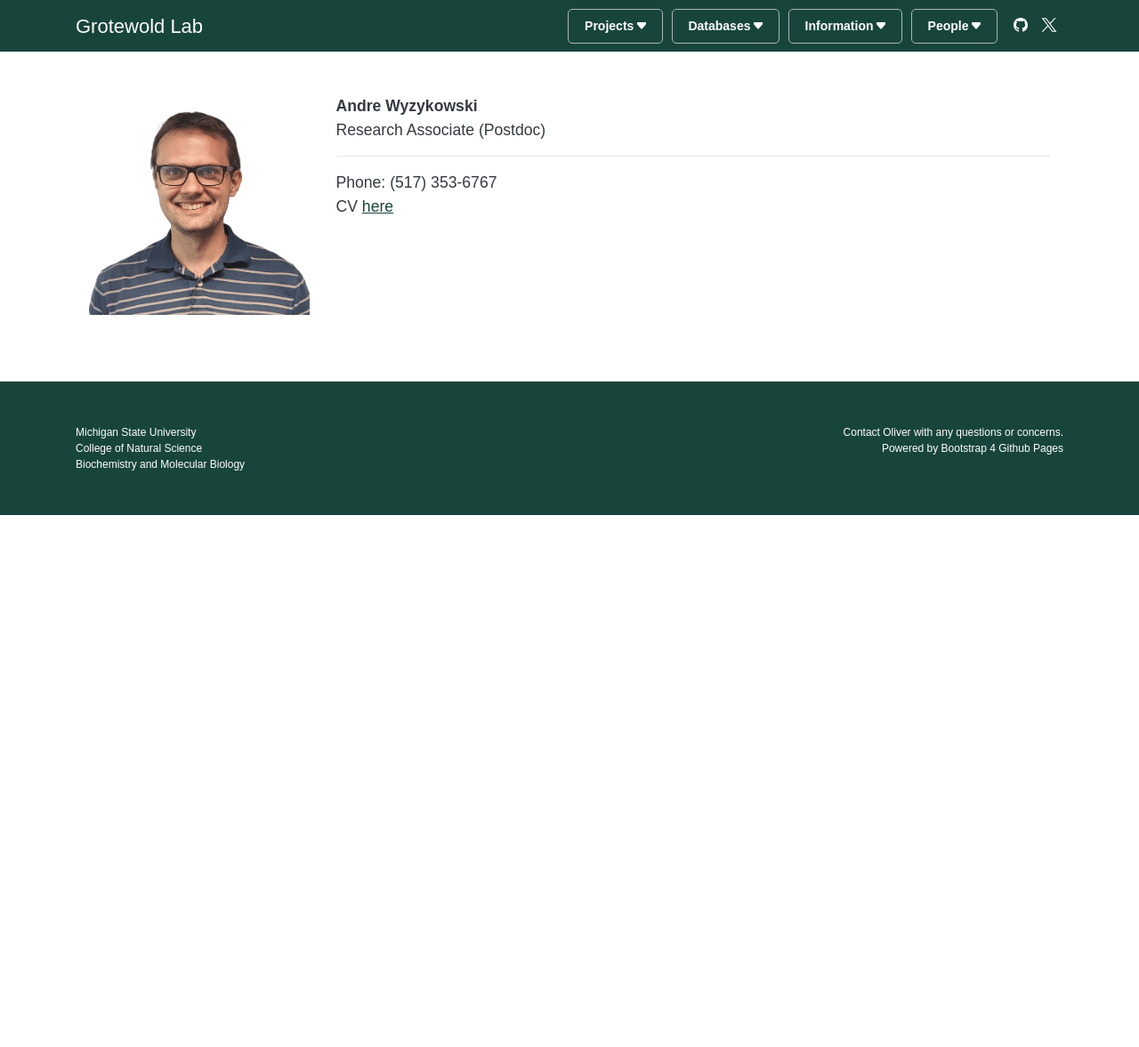
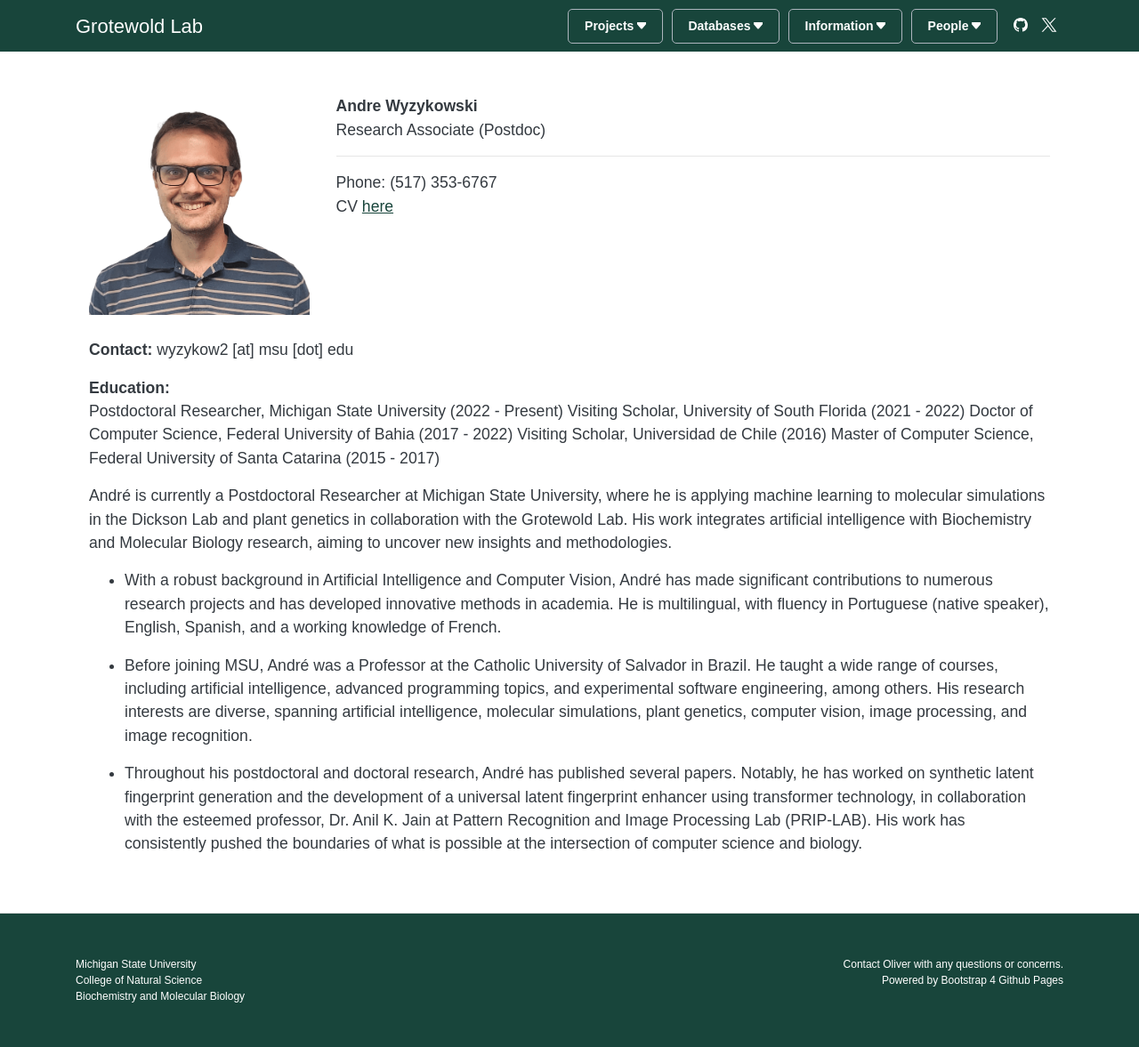
Before and after one commit to grotewold-lab/grotewold-lab.github.io, a Jekyll site: the page built from people/andre-wyzykowski.md, in a window 1280 px wide. Shown: the whole page at 89% size. Built offline with Jekyll 4.4.1, drawn with Linux system fonts in a browser that asks for light colours; before the commit the page ends 900 px from its top, so only the background shows below that.

Commit message:
added bio for andre

```diff
--- a/people/andre-wyzykowski.md
+++ b/people/andre-wyzykowski.md
@@ -7,3 +7,30 @@ image: andre.png
 phone: (517) 353-6767
 cv: andre-wyzykowski-cv.pdf
 ---
+
+<section class="post-content">
+	<p><strong>Contact:</strong>
+wyzykow2 [at] msu [dot] edu</p>
+
+<p><strong>Education:</strong><br>
+Postdoctoral Researcher, Michigan State University (2022 - Present)
+Visiting Scholar, University of South Florida (2021 - 2022)
+Doctor of Computer Science, Federal University of Bahia (2017 - 2022)
+Visiting Scholar, Universidad de Chile (2016)
+Master of Computer Science, Federal University of Santa Catarina (2015 - 2017)</p>
+
+<p>André is currently a Postdoctoral Researcher at Michigan State University, where he is applying machine learning to molecular simulations in the Dickson Lab and plant genetics in collaboration with the Grotewold Lab. His work integrates artificial intelligence with Biochemistry and Molecular Biology research, aiming to uncover new insights and methodologies.</p>
+
+<ul>
+  <li>
+    <p>With a robust background in Artificial Intelligence and Computer Vision, André has made significant contributions to numerous research projects and has developed innovative methods in academia. He is multilingual, with fluency in Portuguese (native speaker), English, Spanish, and a working knowledge of French.</p>
+  </li>
+  <li>
+    <p>Before joining MSU, André was a Professor at the Catholic University of Salvador in Brazil. He taught a wide range of courses, including artificial intelligence, advanced programming topics, and experimental software engineering, among others. His research interests are diverse, spanning artificial intelligence, molecular simulations, plant genetics, computer vision, image processing, and image recognition.</p>
+  </li>
+  <li>
+    <p>Throughout his postdoctoral and doctoral research, André has published several papers. Notably, he has worked on synthetic latent fingerprint generation and the development of a universal latent fingerprint enhancer using transformer technology, in collaboration with the esteemed professor, Dr. Anil K. Jain at Pattern Recognition and Image Processing Lab (PRIP-LAB). His work has consistently pushed the boundaries of what is possible at the intersection of computer science and biology.</p>
+  </li>
+</ul>
+
+	</section>
```
